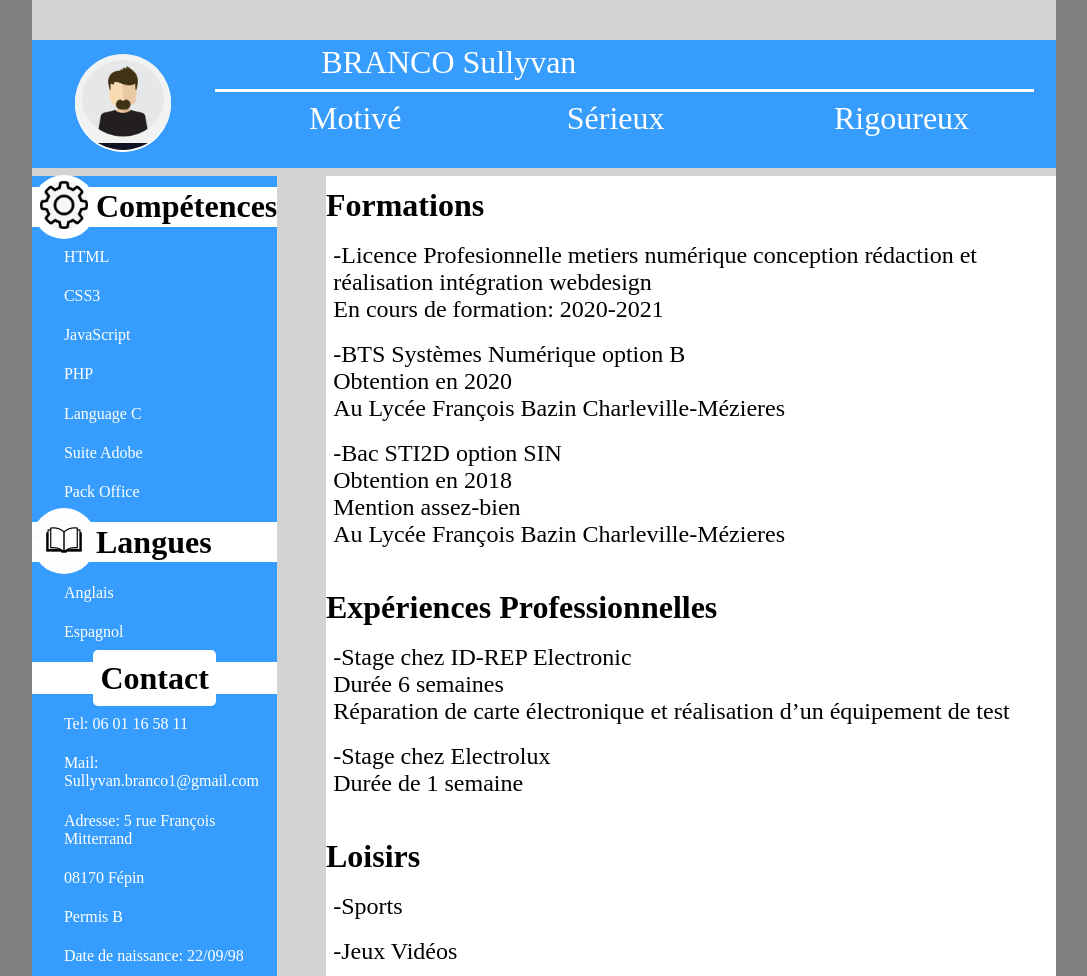
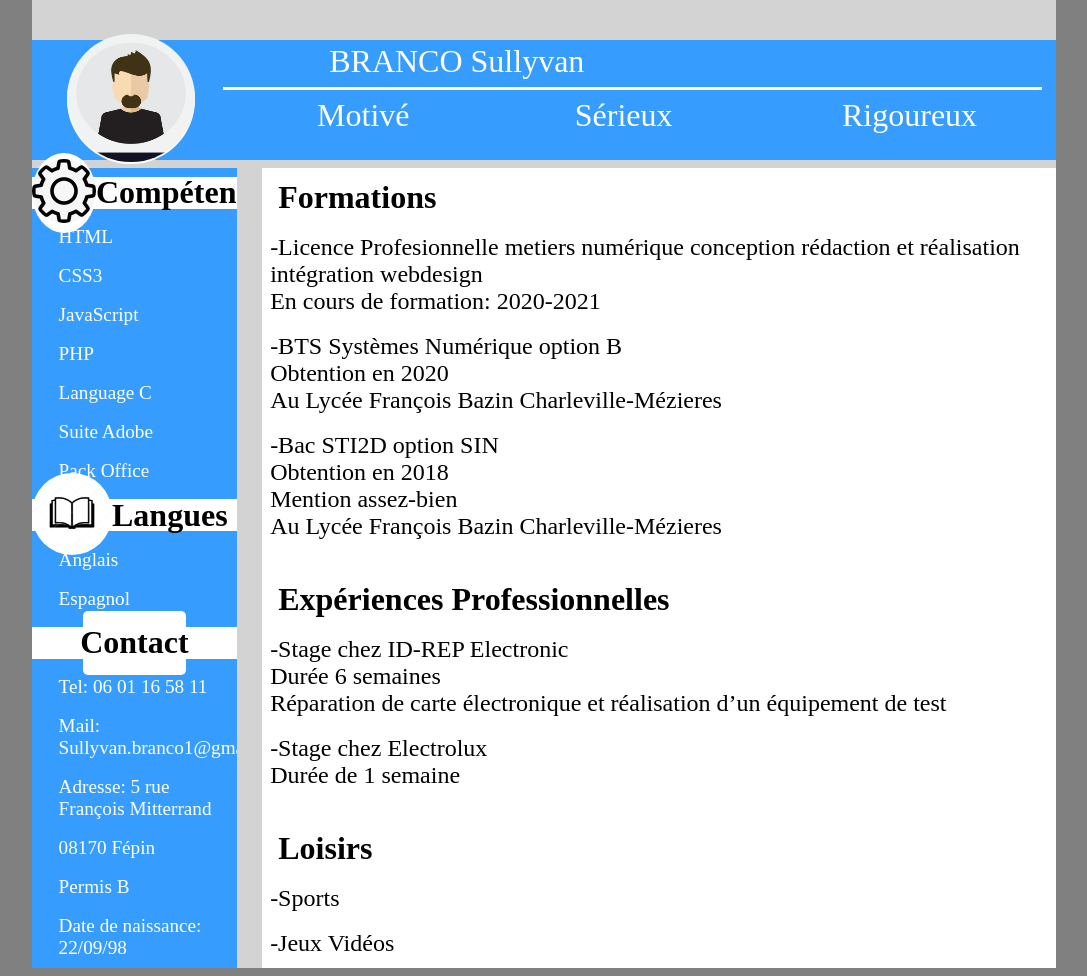
Before and after one commit to Sullyvan08170/Sullyvan-Branco.github.io, a plain HTML site: page index.html in a window 1280 px wide. Shown: the whole page, without its empty margins (96-1183 px from the left). Drawn offline with Linux system fonts and the light colour scheme.

Commit message:
Update style.css

```diff
--- a/style.css
+++ b/style.css
@@ -22,7 +22,7 @@ body{background-color: grey;}
 
 #header2{
 			width: 100%;
-			height: 8rem;
+			height: 15%;
 			background-color: #369dff;
 			display: flex;
 			align-items: center;
@@ -30,8 +30,8 @@ body{background-color: grey;}
 		}
 
 #rond{
-		width: 6rem;
-		height: 6rem;
+		width: 8em;
+		height: 8em;
 		background-color: white;
 		border-radius:50%;
 		margin-left: 2%;
@@ -40,8 +40,8 @@ body{background-color: grey;}
 		align-items: center;
 	 }
 #rond img{
-			width: 6rem;
-			height: 6rem;
+			width: 8em;
+			height: 8em;
 			border-radius: 50%;
 		 }
 
@@ -85,7 +85,7 @@ p{
 		  }
 
 #block1{
-			width: 20rem;
+			width: 20%;
 			height: 100vh;
 			background-color: #369dff;
 			float: left;
@@ -98,12 +98,12 @@ p{
 			color: black;
 			}
 #block1 p{
-			font-size: 1rem;
+			font-size: 1.2em;
 		 }
 
 #compétence{
 				width: 100%;
-				height: 2.5rem;
+				height: 4%;
 				background-color: white;
 				display: flex;
 				align-items: center;
@@ -111,15 +111,15 @@ p{
 
 #langue{
 			width: 100%;
-			height: 2.5rem;
+			height: 4%;
 			background-color: white;
 			display: flex;
 			align-items: center;
 		}
 
 .rond2{
-			width: 4rem;
-			height: 4rem;
+			width: 5em;
+			height: 5em;
 			border-radius: 50%;
 			background-color: white;
 			display: flex;
@@ -128,19 +128,19 @@ p{
 	  }
 
 .rond2 img{
-			width: 3rem;
-			height: 3rem;
+			width: 4em;
+			height: 4em;
 			border-radius: 50%;
 		  }
 #langue .rond2 img{
-					width: 4rem;
-					height: 4rem;
+					width: 5em;
+					height: 5em;
 					border-radius: 50%;
 		  			}
 
 #contact{
 			width: 100%;
-			height: 2rem;
+			height: 4%;
 			background-color: white;
 			display: flex;
 			align-items: center;
@@ -149,7 +149,7 @@ p{
 
 #elipse{
 			width: 50%;
-			height: 3.5rem;
+			height: 4em;
 			border-radius: 5px;
 			background-color: white;
 			display: flex;
@@ -161,14 +161,14 @@ p{
 
 
 #block2{
-			width: 5rem;
+			width: 5%;
 			height: 100vh;
 			background-color: lightgrey;
 			float: left;
 		}
 
 #block3{
-			width: 75rem;
+			width: 100rem;
 			height: 100vh;
 			background-color: white;
 			float: left;
@@ -183,4 +183,7 @@ p{
 			font-size: 1.5em;
 
 		}
-#block4{}
+#block3 h1
+{
+	margin-left: 1rem;
+}
```
